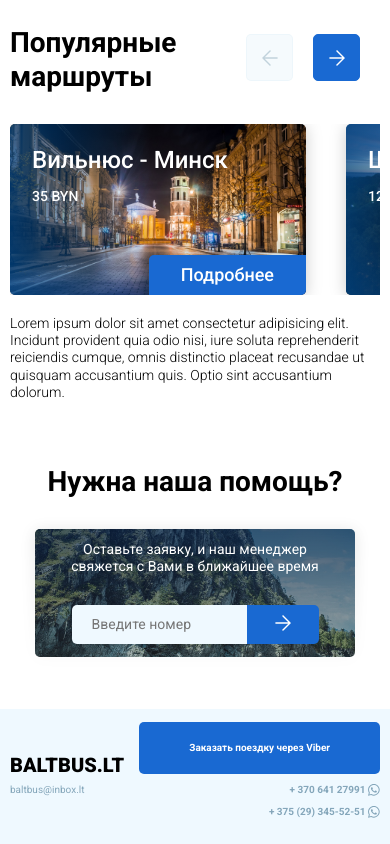
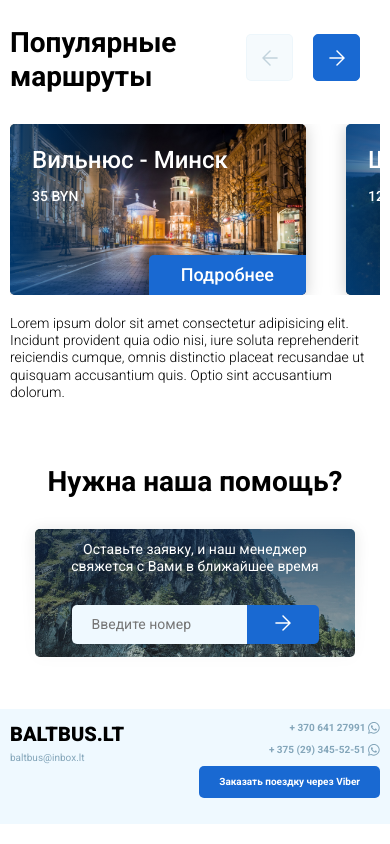
Before and after one commit to ust-alina/ltransfer, a plain HTML site: page index.html in a window 390 px wide. Shown: the part 1571-2415 px from the top of the page. Drawn offline with nearby package versions, Linux system fonts and the light colour scheme.

Commit message:
Add files via upload

```diff
--- a/source/scss/style.scss
+++ b/source/scss/style.scss
@@ -1202,9 +1202,6 @@ body {
   display: flex;
   justify-content: space-between;
   align-items: flex-start;
-  @media(max-width: 480px){
-    align-items: center;
-  }
 }
 
 .footer_brand {
@@ -1281,6 +1278,8 @@ body {
 
 .footer_phones {
   text-align: right;
+  display: flex;
+  flex-direction: column;
   a {
     display: block;
     font-weight: bold;
@@ -1311,6 +1310,11 @@ body {
   }
   .footer_button {
     color: #fff;
+
+    @media(max-width: 480px){
+      padding: 10px 20px;
+      order: 3;
+    }
 
     &:hover {
       color: #fff;
```
Also changed, not shown: css/style.css.
